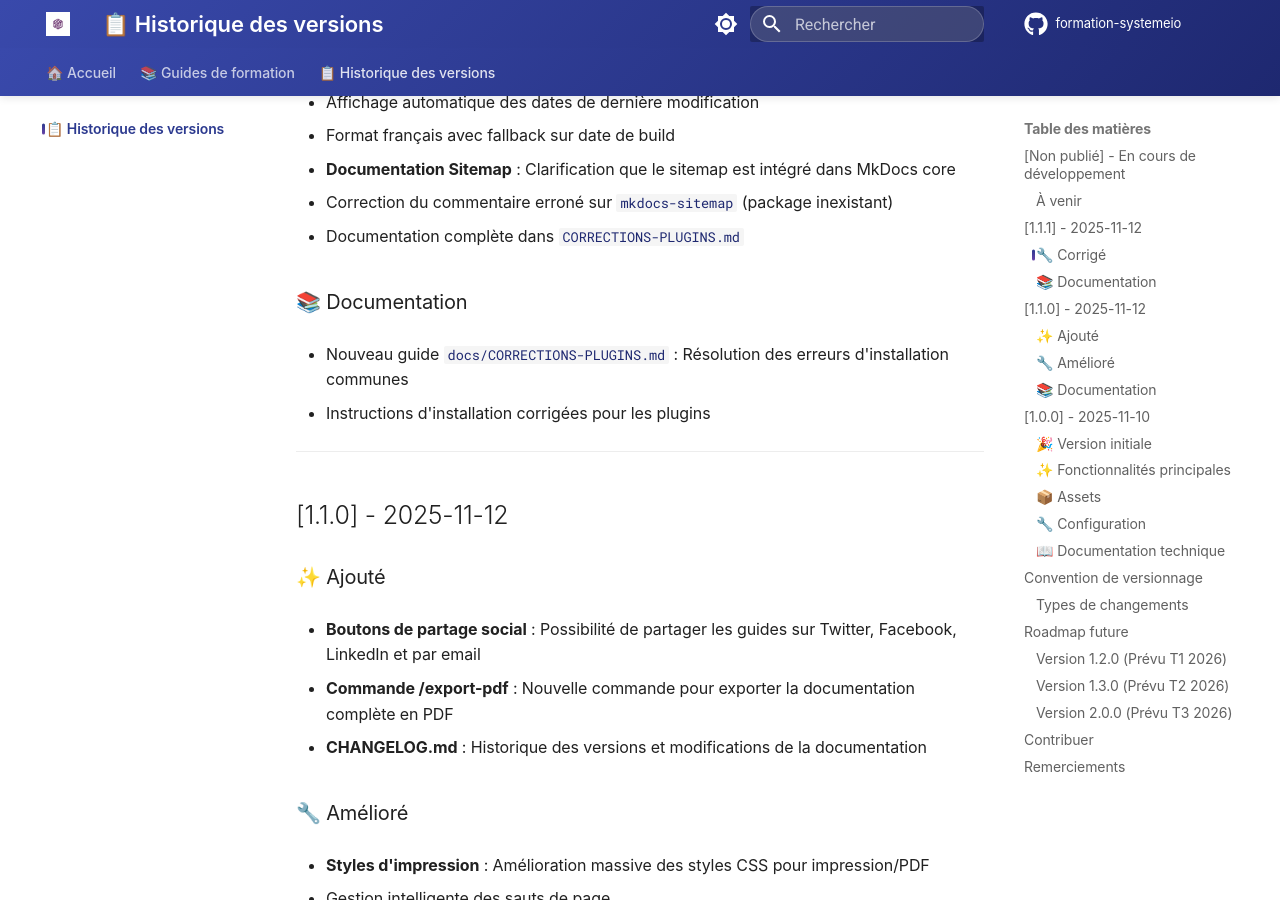
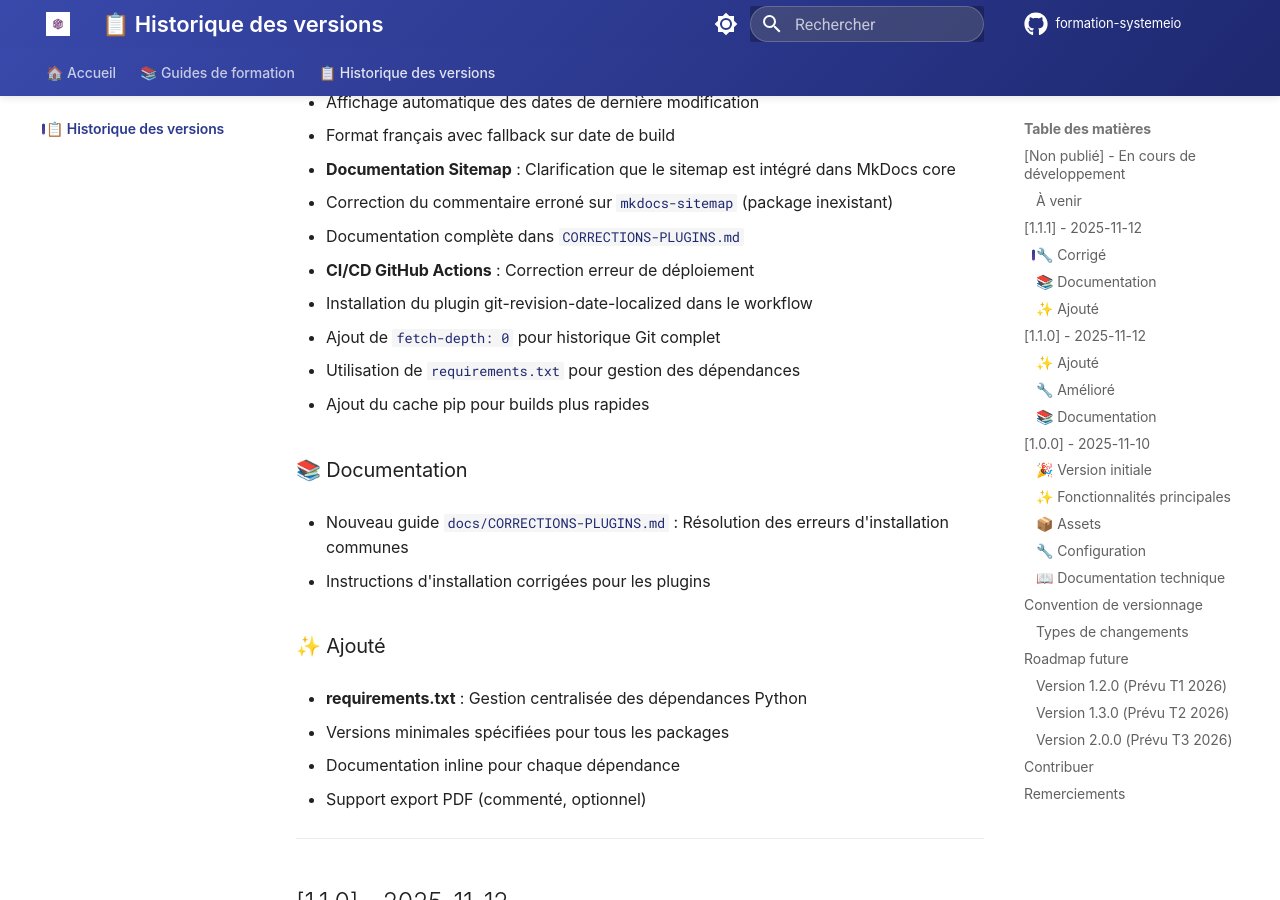
Before and after one commit to Mehdisback/formation-systemio, an MkDocs documentation site: the page built from docs/CHANGELOG.md, in a window 1280 px wide and 900 px high, scrolled down 782 px. Built offline with MkDocs 1.6.1 and Material for MkDocs 9.7.7, drawn with Linux system fonts in a browser that asks for light colours; comment, search, counter and statistics services are not loaded.

Commit message:
fix: Corriger erreur CI/CD - plugin git-revision-date manquant
Problème résolu:
- GitHub Actions échouait avec "plugin git-revision-date-localized not installed"
- Le plugin était activé dans mkdocs.yml mais pas installé dans le workflow

Corrections CI/CD (.github/workflows/ci.yml):
- Ajout fetch-depth: 0 pour historique Git complet (requis pour dates)
- Ajout cache: 'pip' pour accélérer les builds
- Installation via requirements.txt au lieu de commandes individuelles
- Upgrade de pip avant installation des dépendances

Nouveau fichier (requirements.txt):
- Gestion centralisée des dépendances Python
- Versions minimales spécifiées :
  * mkdocs >= 1.5.0
  * mkdocs-material >= 9.0.0
  * mkdocs-minify-plugin >= 0.7.0
  * mkdocs-git-revision-date-localized-plugin >= 1.2.0
  * GitPython >= 3.1.0
- Support export PDF (commenté, optionnel)
- Documentation inline pour chaque package

Documentation:
- CHANGELOG.md mis à jour avec section CI/CD et requirements.txt

Impact:
- Le déploiement GitHub Actions devrait maintenant réussir
- Les dates de modification seront affichées sur toutes les pages
- Builds plus rapides grâce au cache pip
- Maintenance des dépendances simplifiée

Test à effectuer:
- Push vers main déclenchera le workflow
- Vérifier que mkdocs gh-deploy réussit
- Confirmer affichage des dates sur le site déployé

```diff
--- a/docs/CHANGELOG.md
+++ b/docs/CHANGELOG.md
@@ -25,10 +25,21 @@ Le format est basé sur [Keep a Changelog](https://keepachangelog.com/fr/1.0.0/)
 - **Documentation Sitemap** : Clarification que le sitemap est intégré dans MkDocs core
   - Correction du commentaire erroné sur `mkdocs-sitemap` (package inexistant)
   - Documentation complète dans `CORRECTIONS-PLUGINS.md`
+- **CI/CD GitHub Actions** : Correction erreur de déploiement
+  - Installation du plugin git-revision-date-localized dans le workflow
+  - Ajout de `fetch-depth: 0` pour historique Git complet
+  - Utilisation de `requirements.txt` pour gestion des dépendances
+  - Ajout du cache pip pour builds plus rapides
 
 ### 📚 Documentation
 - Nouveau guide `docs/CORRECTIONS-PLUGINS.md` : Résolution des erreurs d'installation communes
 - Instructions d'installation corrigées pour les plugins
+
+### ✨ Ajouté
+- **requirements.txt** : Gestion centralisée des dépendances Python
+  - Versions minimales spécifiées pour tous les packages
+  - Documentation inline pour chaque dépendance
+  - Support export PDF (commenté, optionnel)
 
 ---
 
```
Also changed, not shown: requirements.txt (added, +17 -0 lines), 1 other file.
